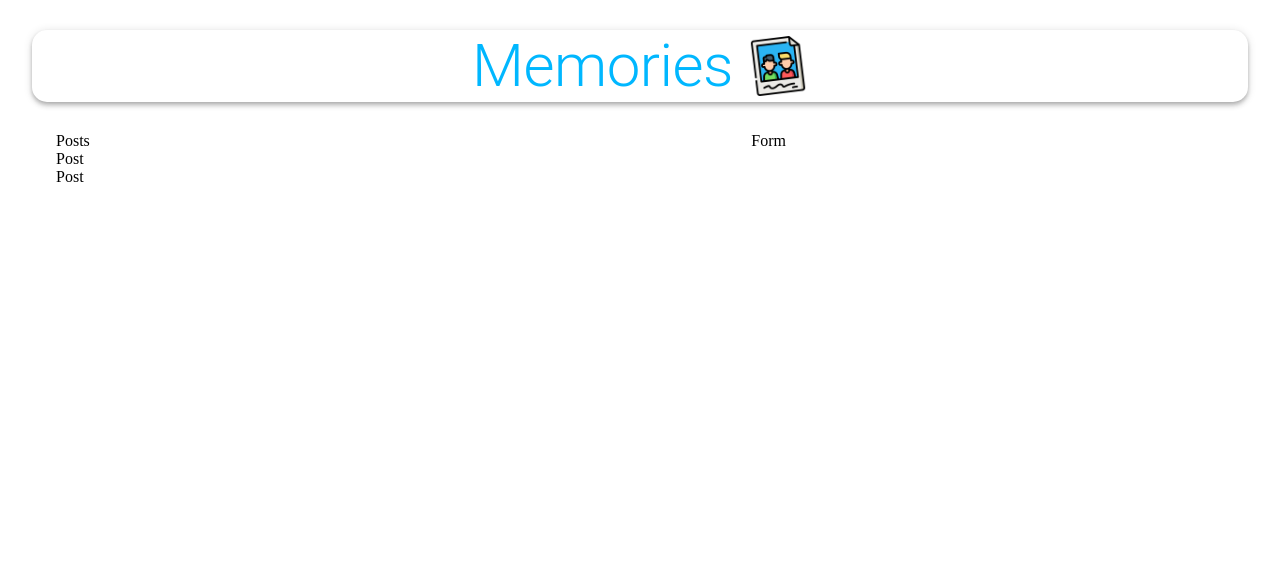
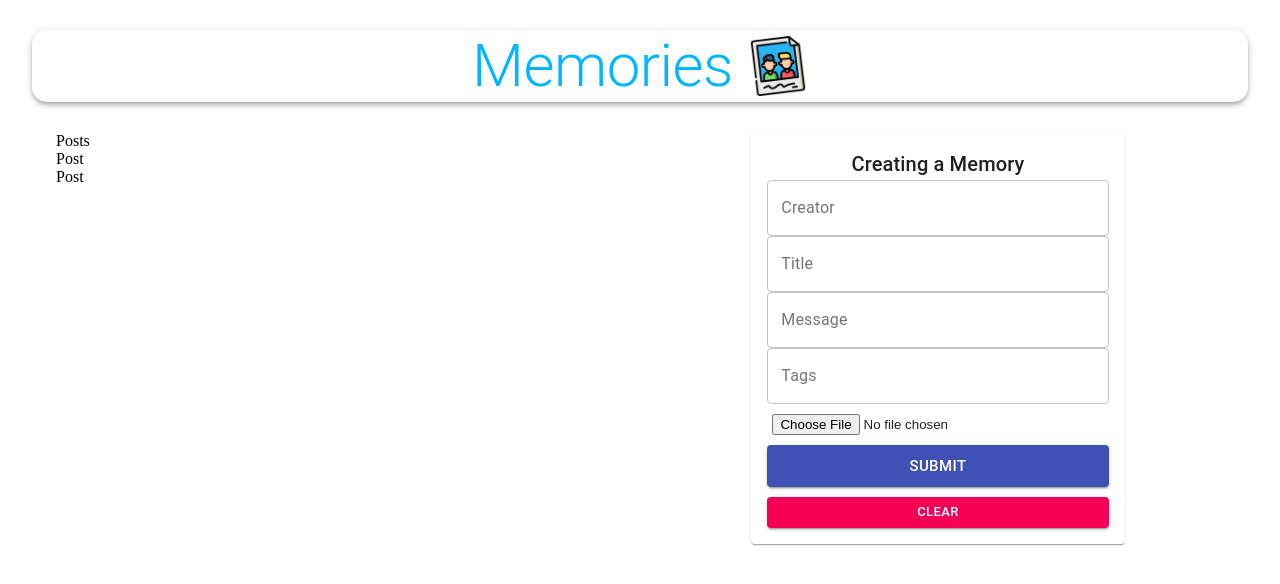
Before and after one commit to anivnssb/Socialmedia_MERN_Stack, a React (Create React App) app in the folder client/: page / in a window 1280 px wide. Shown: the top 584 px of the page. Built offline with nearby package versions, Linux system fonts and the light colour scheme; no server answers.

Commit message:
form for create post

```diff
--- a/client/src/components/Form/Form.jsx
+++ b/client/src/components/Form/Form.jsx
@@ -1,9 +1,99 @@
-import React from 'react';
+import { Button, Paper, TextField, Typography } from '@material-ui/core';
+import React, { useState } from 'react';
 import useStyles from './styles';
+import FileBase from 'react-file-base64';
 
 const Form = () => {
   const classes = useStyles();
-  return <div>Form</div>;
+  const [postData, setPostData] = useState({
+    creator: '',
+    title: '',
+    message: '',
+    tags: '',
+    selectedFile: '',
+  });
+  const handleSubmit = () => {};
+  const clear = () => {};
+  return (
+    <Paper className={classes.paper}>
+      <form
+        autoComplete="off"
+        noValidate
+        className={classes.form}
+        onSubmit={handleSubmit}
+      >
+        <Typography variant="h6">Creating a Memory</Typography>
+        <TextField
+          name="creator"
+          variant="outlined"
+          label="Creator"
+          fullWidth
+          value={postData.creator}
+          onChange={({ target: { value } }) =>
+            setPostData({ ...postData, creator: value })
+          }
+        />
+        <TextField
+          name="title"
+          variant="outlined"
+          label="Title"
+          fullWidth
+          value={postData.title}
+          onChange={({ target: { value } }) =>
+            setPostData({ ...postData, title: value })
+          }
+        />
+        <TextField
+          name="message"
+          variant="outlined"
+          label="Message"
+          fullWidth
+          value={postData.message}
+          onChange={({ target: { value } }) =>
+            setPostData({ ...postData, message: value })
+          }
+        />
+        <TextField
+          name="tags"
+          variant="outlined"
+          label="Tags"
+          fullWidth
+          value={postData.tags}
+          onChange={({ target: { value } }) =>
+            setPostData({ ...postData, tags: value })
+          }
+        />
+        <div className={classes.fileInput}>
+          <FileBase
+            type="file"
+            multiple={false}
+            onDone={({ base64 }) =>
+              setPostData({ ...postData, selectedFile: base64 })
+            }
+          />
+        </div>
+        <Button
+          className={classes.buttonSubmit}
+          variant="contained"
+          color="primary"
+          size="large"
+          type="submit"
+          fullWidth
+        >
+          Submit
+        </Button>
+        <Button
+          variant="contained"
+          color="secondary"
+          size="small"
+          fullWidth
+          onClick={clear}
+        >
+          Clear
+        </Button>
+      </form>
+    </Paper>
+  );
 };
 
 export default Form;
```
